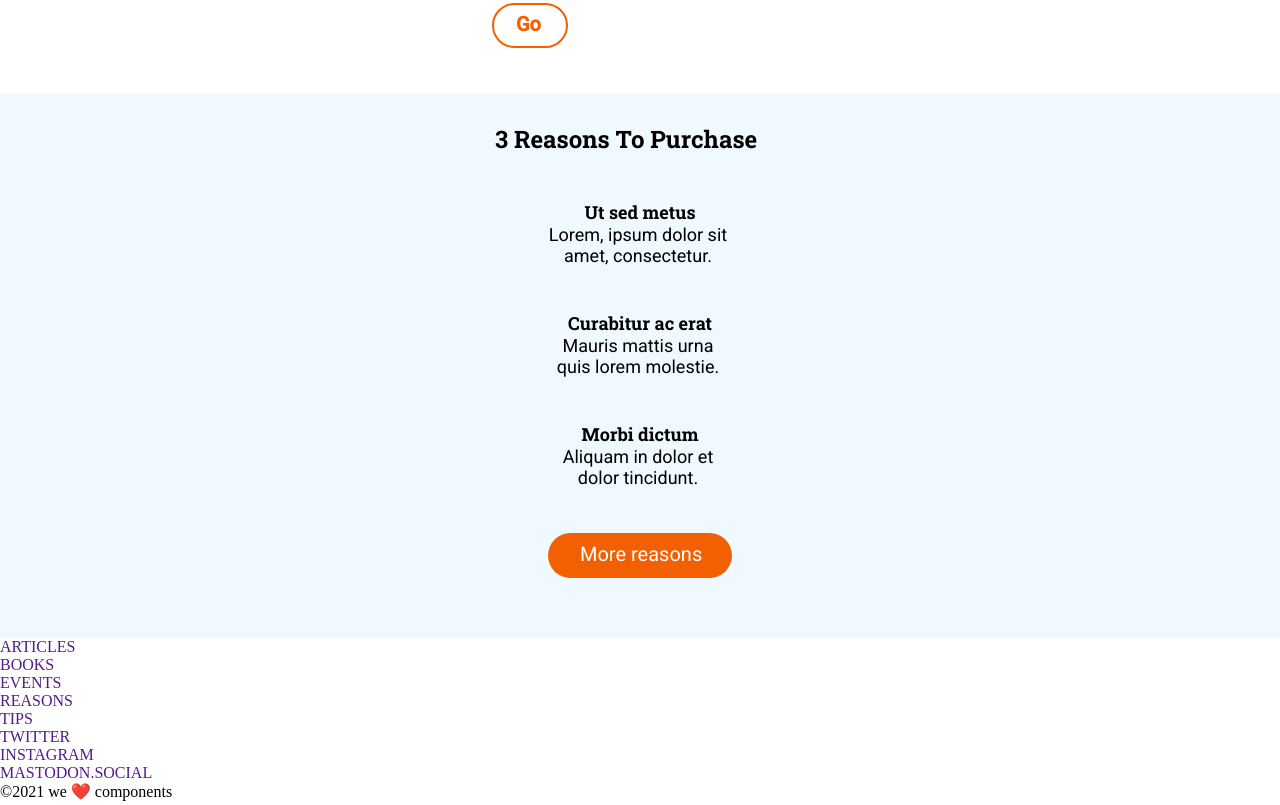
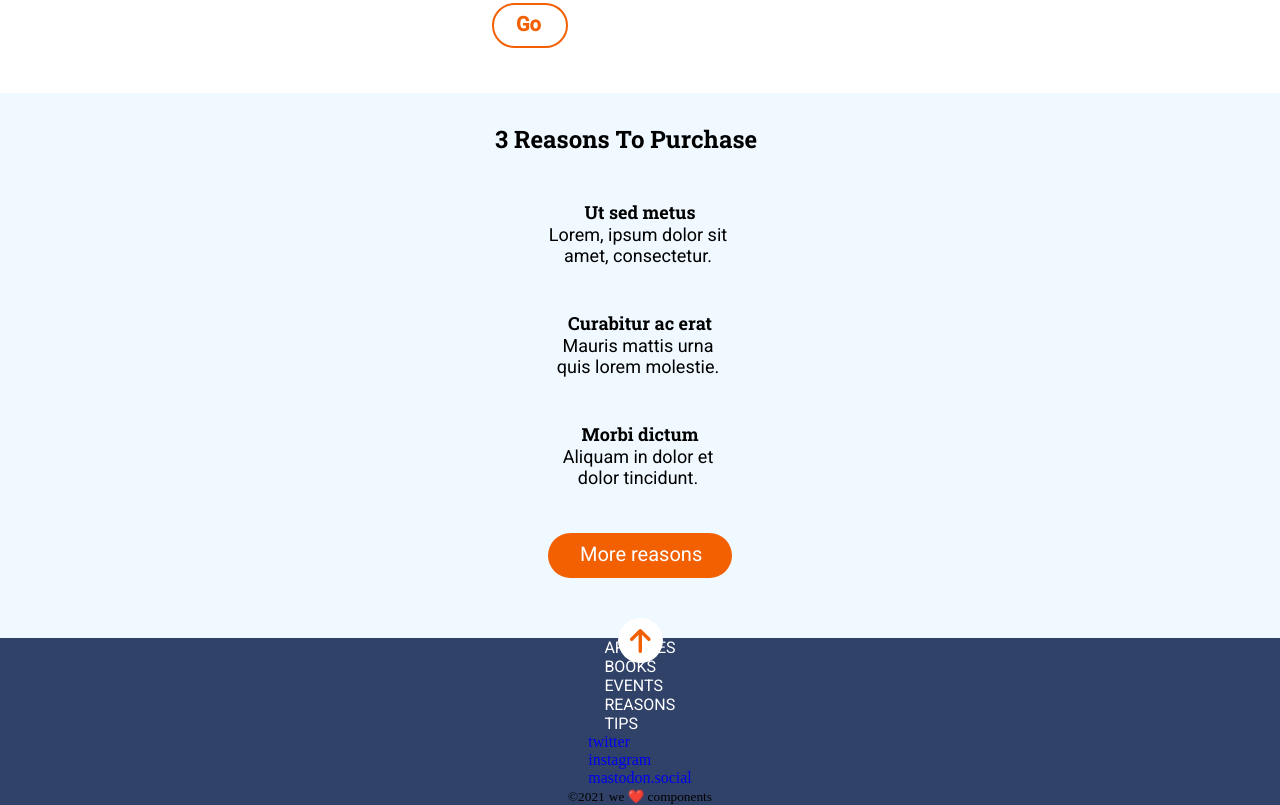
Before and after one commit to mpenacasares/My-first-web-HTML-SASS, a website: page src/html/index.html in a window 1280 px wide. Shown: the part 1061-1866 px from the top of the page. Drawn offline with nearby package versions, Linux system fonts and the light colour scheme; files that its build step writes are made by us from their sources; files whose address does not match are found by name.

```diff
--- a/src/html/partials/footer.html
+++ b/src/html/partials/footer.html
@@ -1,24 +1,38 @@
-<footer>
-    <nav>
+<footer id="footer" class="footer">
+    <div class="footer__icon-arrow">
+        <a href="#header" title="Go to header">
+            <img src="./assets/images/ico-arrow.svg" alt="Go to header">
+        </a>
+    </div>
+    <nav class="footer__events">
         <ul>
-            <li><a href="">ARTICLES</a></li>
-            <li><a href="">BOOKS</a></li>
-            <li><a href="">EVENTS</a></li>
-            <li><a href="">REASONS</a></li>
-            <li><a href="">TIPS</a></li>
+            <li class="footer__events--list"><a class="footer__events--links" href="https://adalab.es/"
+                    title="Link to articles" target="_blank">articles</a></li>
+            <li class="footer__events--list"><a class="footer__events--links" href="https://adalab.es/"
+                    title="Link to books" target="_blank">books</a></li>
+            <li class="footer__events--list"><a class="footer__events--links" href="https://adalab.es/"
+                    title="Link to events" target="_blank">events</a></li>
+            <li class="footer__events--list"><a class="footer__events--links" href="https://adalab.es/"
+                    title="Link to reasons" target="_blank">reasons</a></li>
+            <li class="footer__events--list"><a class="footer__events--links" href="https://adalab.es/"
+                    title="Link to tips" target="_blank">tips</a>
+            </li>
         </ul>
     </nav>
 
-    <nav>
+    <nav class="footer__SSMM">
         <ul>
-            <li><a href="">TWITTER</a></li>
-            <li><a href="">INSTAGRAM</a></li>
-            <li><a href="">MASTODON.SOCIAL</a></li>
+            <li class="footer__SSMM--list"><a class="links" href="https://adalab.es/" title="Link to twitter"
+                    target="_blank">twitter</a></li>
+            <li class="footer__SSMM--list"><a class="links" href="https://adalab.es/" title="Link to instagram"
+                    target="_blank">instagram</a></li>
+            <li class="footer__SSMM--list"><a class="links" href="https://adalab.es/" title="Link to mastodon.social"
+                    target="_blank">mastodon.social</a></li>
         </ul>
     </nav>
 
-    <span>
-        ©2021
-        we ❤️ components
+    <span class="footer__copy">
+        <small>©2021</small>
+        <small>we ❤️ components</small>
     </span>
 </footer>
--- a/src/scss/layout/_footer.scss
+++ b/src/scss/layout/_footer.scss
@@ -0,0 +1,26 @@
+.footer {
+  width: 100%;
+  background-color: $color-darkblue-background;
+  display: flex;
+  flex-direction: column;
+  justify-content: center;
+  align-items: center;
+  &__icon-arrow {
+    width: 45px;
+    height: 45px;
+    background-color: $color-white;
+    border-radius: 22.5px;
+    padding: 11px 12.4px 10px 12px;
+    position: absolute;
+    transform: translateY(-180%);
+  }
+  &__events {
+    &--links {
+      font-family: $font-text;
+      text-decoration: none;
+      color: $color-white;
+      text-transform: uppercase;
+      font-size: 16px;
+    }
+  }
+}
--- a/src/scss/main.scss
+++ b/src/scss/main.scss
@@ -5,6 +5,6 @@
 @import "core/reset";
 @import "core/variables";
 @import "layout/header";
-@import "layout/footer";
 @import "layout/window";
 @import "layout/purchase";
+@import "layout/footer";
```
Also changed, not shown: src/scss/layout/_purchase.scss (renamed from src/scss/layout/purchase.scss).
